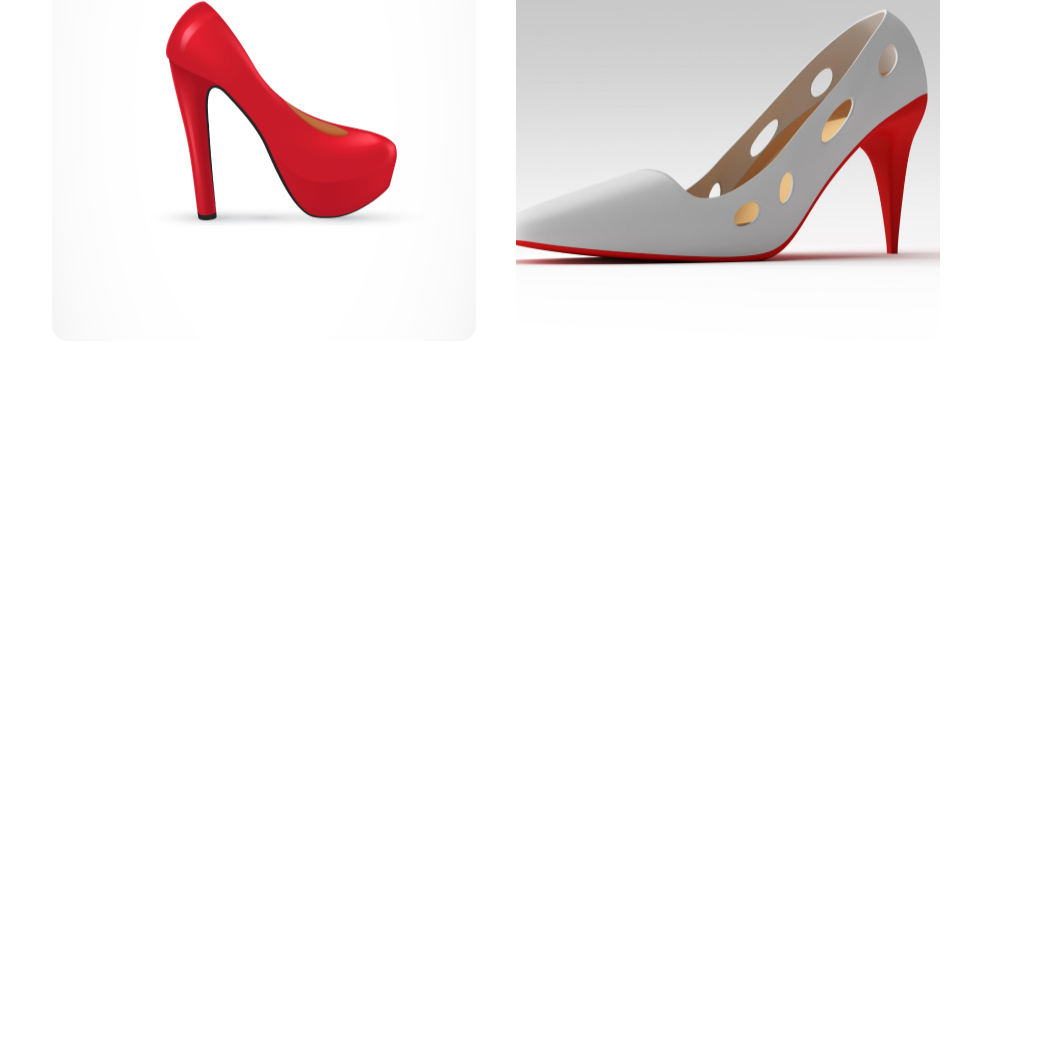
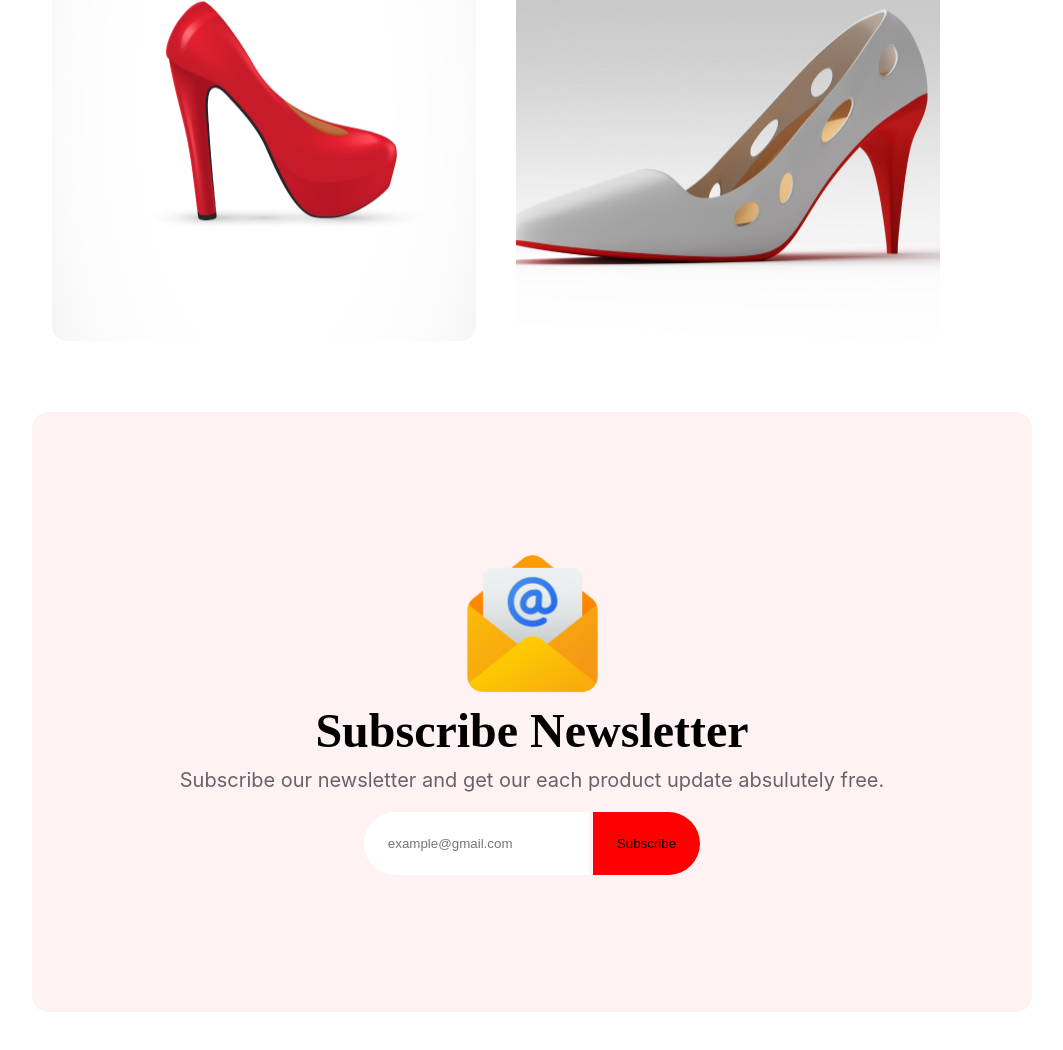
Before and after one commit to Ar-Habib/New-Year-Mission-Assignment-1, a plain HTML site: page index.html in a window 1280 px wide. Shown: the part 3283-4333 px from the top of the page, without its empty margins (108-1171 px from the left). Before the commit the page ends 3695 px from the top, so only its background shows below. Drawn offline with Linux system fonts and the light colour scheme.

Commit message:
added subscription section

```diff
--- a/index.html
+++ b/index.html
@@ -44,7 +44,16 @@
         </div>
 
  </section>
- <section></section>
+ <section class="subscribe-section">
+   <div>
+    <img class="mail-pic" src="./resources/Group 61.png" alt="email pic">
+    <h1 class="subscription-title">Subscribe Newsletter</h1>
+    <p class="subcription-text">Subscribe our newsletter and get our each product update absulutely free.</p>
+   <div class="input-group">
+     <input  class="input-mail" type="email" name="" id="" placeholder="example@gmail.com">
+    <input class="input-button" type="submit" value="Subscribe"></div>
+   </div>
+ </section>
  <section></section>
 
 </body>
--- a/styles.css
+++ b/styles.css
@@ -115,3 +115,44 @@ img{
     font-size: 20px;
     width: 70%;
 }
+
+/* subscription -section style */
+
+.subscribe-section{
+    height:600px;
+    margin: 30 auto;
+    border-radius: 16px;
+    background: rgba(255, 0, 0, 0.05);
+    display: flex;
+    justify-content: center;
+    align-items: center;
+    text-align: center;
+}
+.mail-pic{
+    height:150px;
+}
+.subscription-title{
+font-size: 48px;
+font-weight: 900;
+}
+.subcription-text{
+    color: rgba(7, 2, 17, 0.60);
+    font-family: Inter;
+    font-size: 20px;
+    margin-top: 10px;
+}
+.input-group{
+    margin-top: 20px;
+}
+.input-group>input{
+    padding:24px;
+}
+.input-mail{
+    border: none;
+border-radius: 50px 0px 0px 50px;
+}
+.input-button{
+    border:none;
+    border-radius: 0px 50px 50px 0px;
+    background-color: #f00;
+}
```
